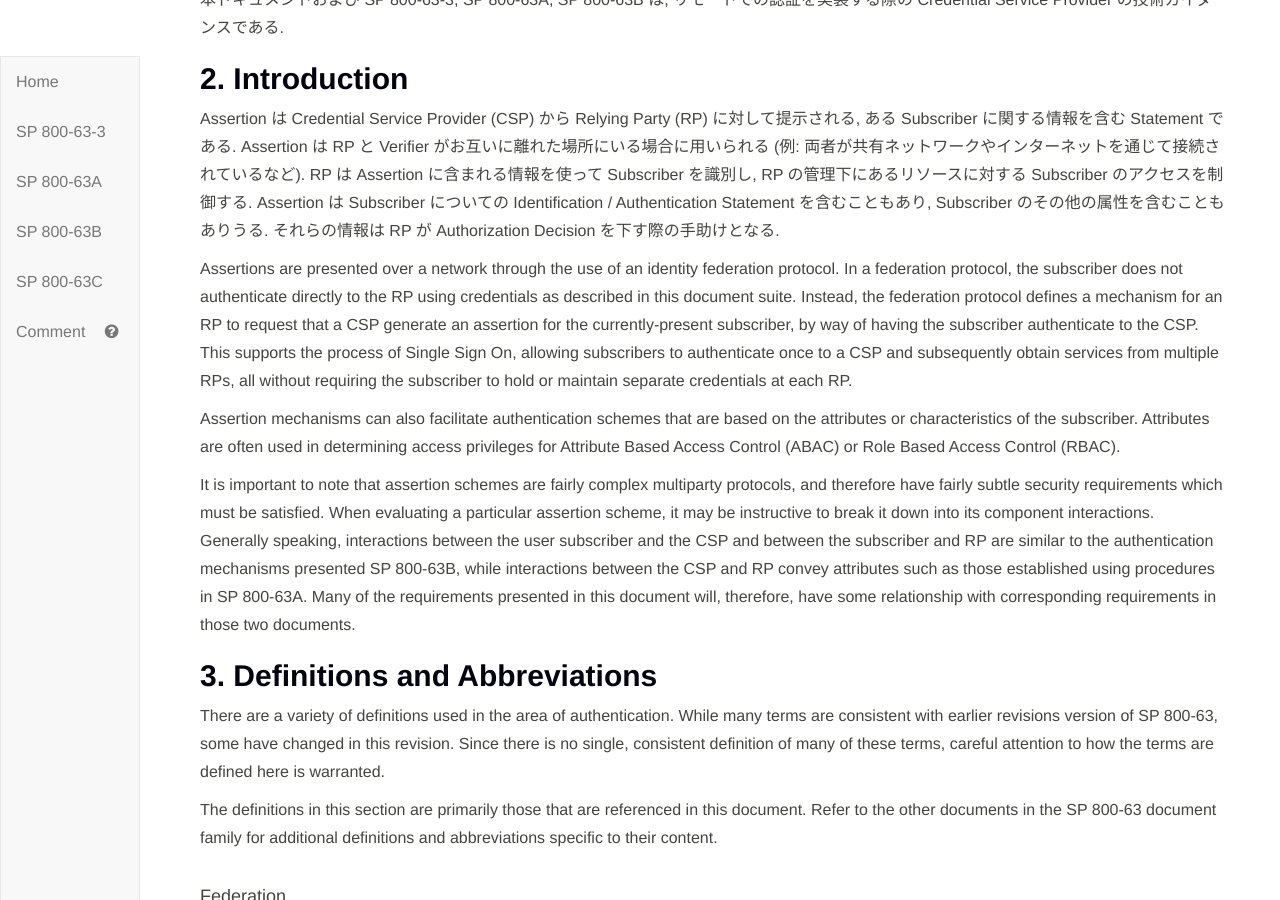
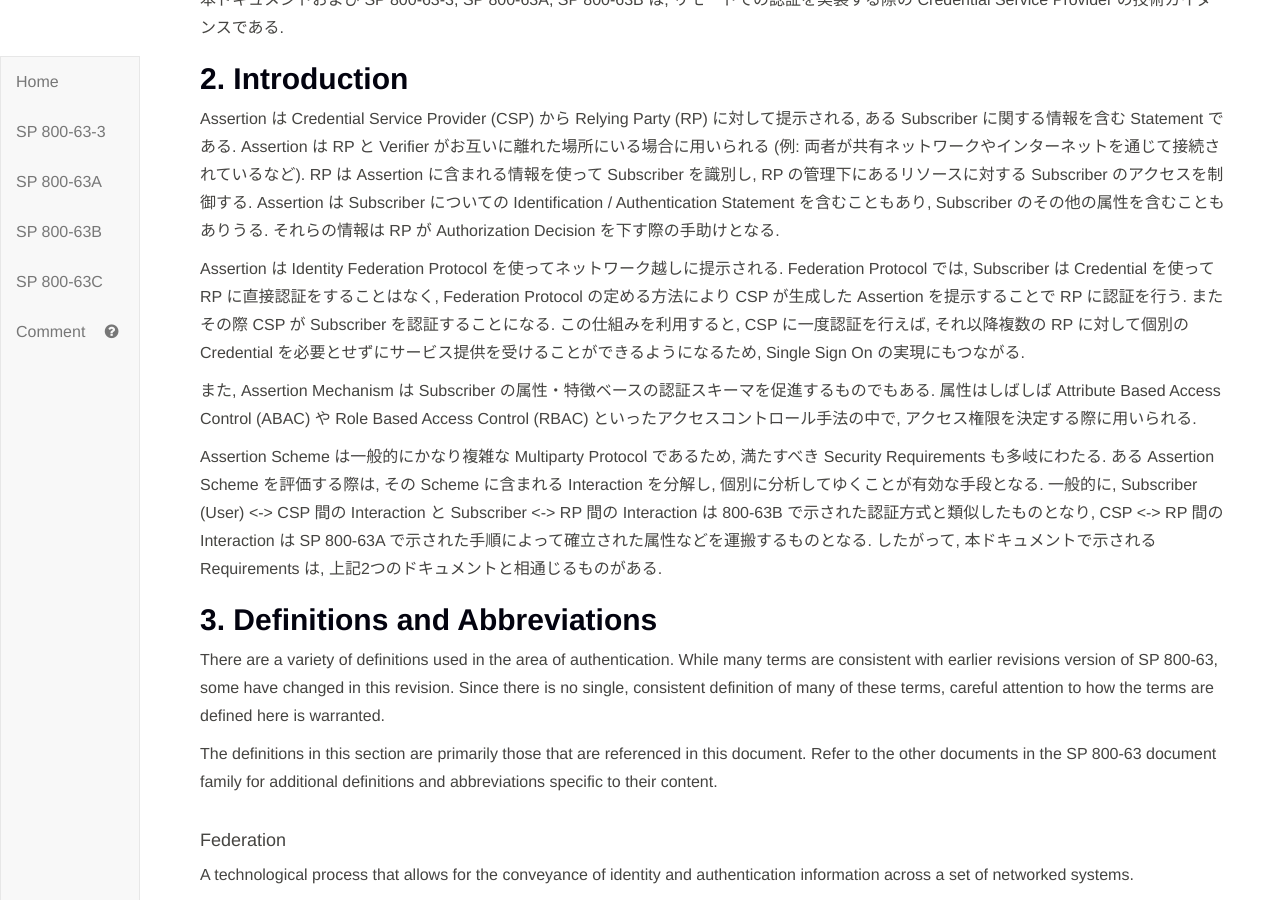
Before and after one commit to usnistgov/800-63-3, a Jekyll site: the page built from sp800-63c.ja.md, in a window 1280 px wide and 900 px high, scrolled down 3942 px. Built offline with Jekyll 4.4.1, drawn with Linux system fonts in a browser that asks for light colours.

Commit message:
800-63-c section 1&2

```diff
--- a/sp800-63c/sec1_2_introduction.ja.md
+++ b/sp800-63c/sec1_2_introduction.ja.md
@@ -16,8 +16,21 @@ Assertion は Subscriber についての Identification / Authentication Stateme
 
 <!-- Assertions are statements from a credential service provider (CSP) to a relying party (RP) that contain information about a subscriber. Assertions are used when the RP and the verifier are not co-located (i.e., they are connected through a shared network or the internet). The RP uses the information in the assertion to identify the subscriber and make authorization decisions about their access to resources controlled by the RP. An assertion may include identification and authentication statements regarding the subscriber and may additionally include attribute statements that further characterize the subscriber and support the authorization decision at the RP. -->
 
-Assertions are presented over a network through the use of an identity federation protocol. In a federation protocol, the subscriber does not authenticate directly to the RP using credentials as described in this document suite. Instead, the federation protocol defines a mechanism for an RP to request that a CSP generate an assertion for the currently-present subscriber, by way of having the subscriber authenticate to the CSP. This supports the process of Single Sign On, allowing subscribers to authenticate once to a CSP and subsequently obtain services from multiple RPs, all without requiring the subscriber to hold or maintain separate credentials at each RP.
+Assertion は Identity Federation Protocol を使ってネットワーク越しに提示される.
+Federation Protocol では, Subscriber は Credential を使って RP に直接認証をすることはなく, Federation Protocol の定める方法により CSP が生成した Assertion を提示することで RP に認証を行う.
+またその際 CSP が Subscriber を認証することになる.
+この仕組みを利用すると, CSP に一度認証を行えば, それ以降複数の RP に対して個別の Credential を必要とせずにサービス提供を受けることができるようになるため, Single Sign On の実現にもつながる.
 
-Assertion mechanisms can also facilitate authentication schemes that are based on the attributes or characteristics of the subscriber. Attributes are often used in determining access privileges for Attribute Based Access Control (ABAC) or Role Based Access Control (RBAC).
+<!-- Assertions are presented over a network through the use of an identity federation protocol. In a federation protocol, the subscriber does not authenticate directly to the RP using credentials as described in this document suite. Instead, the federation protocol defines a mechanism for an RP to request that a CSP generate an assertion for the currently-present subscriber, by way of having the subscriber authenticate to the CSP. This supports the process of Single Sign On, allowing subscribers to authenticate once to a CSP and subsequently obtain services from multiple RPs, all without requiring the subscriber to hold or maintain separate credentials at each RP. -->
 
-It is important to note that assertion schemes are fairly complex multiparty protocols, and therefore have fairly subtle security requirements which must be satisfied. When evaluating a particular assertion scheme, it may be instructive to break it down into its component interactions. Generally speaking, interactions between the user subscriber and the CSP and between the subscriber and RP are similar to the authentication mechanisms presented SP 800-63B, while interactions between the CSP and RP convey attributes such as those established using procedures in SP 800-63A. Many of the requirements presented in this document will, therefore, have some relationship with corresponding requirements in those two documents.
+また, Assertion Mechanism は Subscriber の属性・特徴ベースの認証スキーマを促進するものでもある.
+属性はしばしば Attribute Based Access Control (ABAC) や Role Based Access Control (RBAC) といったアクセスコントロール手法の中で, アクセス権限を決定する際に用いられる.
+
+<!-- Assertion mechanisms can also facilitate authentication schemes that are based on the attributes or characteristics of the subscriber. Attributes are often used in determining access privileges for Attribute Based Access Control (ABAC) or Role Based Access Control (RBAC). -->
+
+Assertion Scheme は一般的にかなり複雑な Multiparty Protocol であるため, 満たすべき Security Requirements も多岐にわたる.
+ある Assertion Scheme を評価する際は, その Scheme に含まれる Interaction を分解し, 個別に分析してゆくことが有効な手段となる.
+一般的に, Subscriber (User) <-> CSP 間の Interaction と Subscriber <-> RP 間の Interaction は 800-63B で示された認証方式と類似したものとなり, CSP <-> RP 間の Interaction は SP 800-63A で示された手順によって確立された属性などを運搬するものとなる.
+したがって, 本ドキュメントで示される Requirements は, 上記2つのドキュメントと相通じるものがある.
+
+<!-- It is important to note that assertion schemes are fairly complex multiparty protocols, and therefore have fairly subtle security requirements which must be satisfied. When evaluating a particular assertion scheme, it may be instructive to break it down into its component interactions. Generally speaking, interactions between the user subscriber and the CSP and between the subscriber and RP are similar to the authentication mechanisms presented SP 800-63B, while interactions between the CSP and RP convey attributes such as those established using procedures in SP 800-63A. Many of the requirements presented in this document will, therefore, have some relationship with corresponding requirements in those two documents. -->
```
